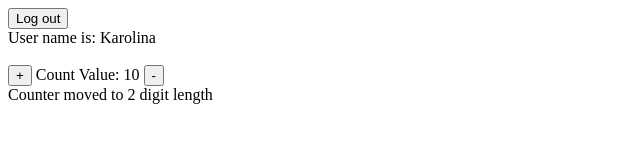
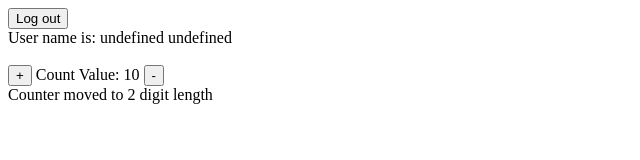
Before and after one commit to quackness/pinia-counter, a Vue app: page / in a window 1280 px wide. Shown: the top 160 px of the page, without its empty margins (0-640 px from the left). Built offline with nearby package versions, Linux system fonts and the light colour scheme.

Commit message:
use fullname

```diff
--- a/src/components/HomeView.vue
+++ b/src/components/HomeView.vue
@@ -3,12 +3,14 @@ import Counter from "@/components/Counter.vue";
 import { useAuthStore } from "@/stores/auth";
 import { storeToRefs } from "pinia";
 const authStore = useAuthStore();
-const { isAuthenticated, user } = storeToRefs(authStore);
+// const { isAuthenticated, fullname } = storeToRefs(authStore);
 </script>
 
 <template>
   <main>
-    <div v-if="isAuthenticated">User name is: {{ user.name }}</div>
+    <div v-if="authStore.isAuthenticated">
+      User name is: {{ authStore.fullname }}
+    </div>
     <Counter />
   </main>
 </template>
--- a/src/stores/auth.js
+++ b/src/stores/auth.js
@@ -3,11 +3,11 @@ import { defineStore } from 'pinia';
 export const useAuthStore = defineStore('auth', {
   state: () => ({
     isAuthenticated: true,
-    user: {
-      name: 'Karolina',
-      email: 'test@gmail.com'
-    }
+    user: {}
   }),
+  getters: {
+    fullname: (state) => `${state.user.first_name} ${state.user.last_name}`,
+  },
   actions: {
     logout() {
       this.$patch((state) => {
@@ -15,7 +15,7 @@ export const useAuthStore = defineStore('auth', {
       });
     },
     async login() {
-      const res = await fetch("https://reqres.in/api/users/2")
+      const res = await fetch("https://reqres.in/api/users/2?delay=2")
       const { data } = await res.json()
       // console.log(data)
       this.user = data;
```
